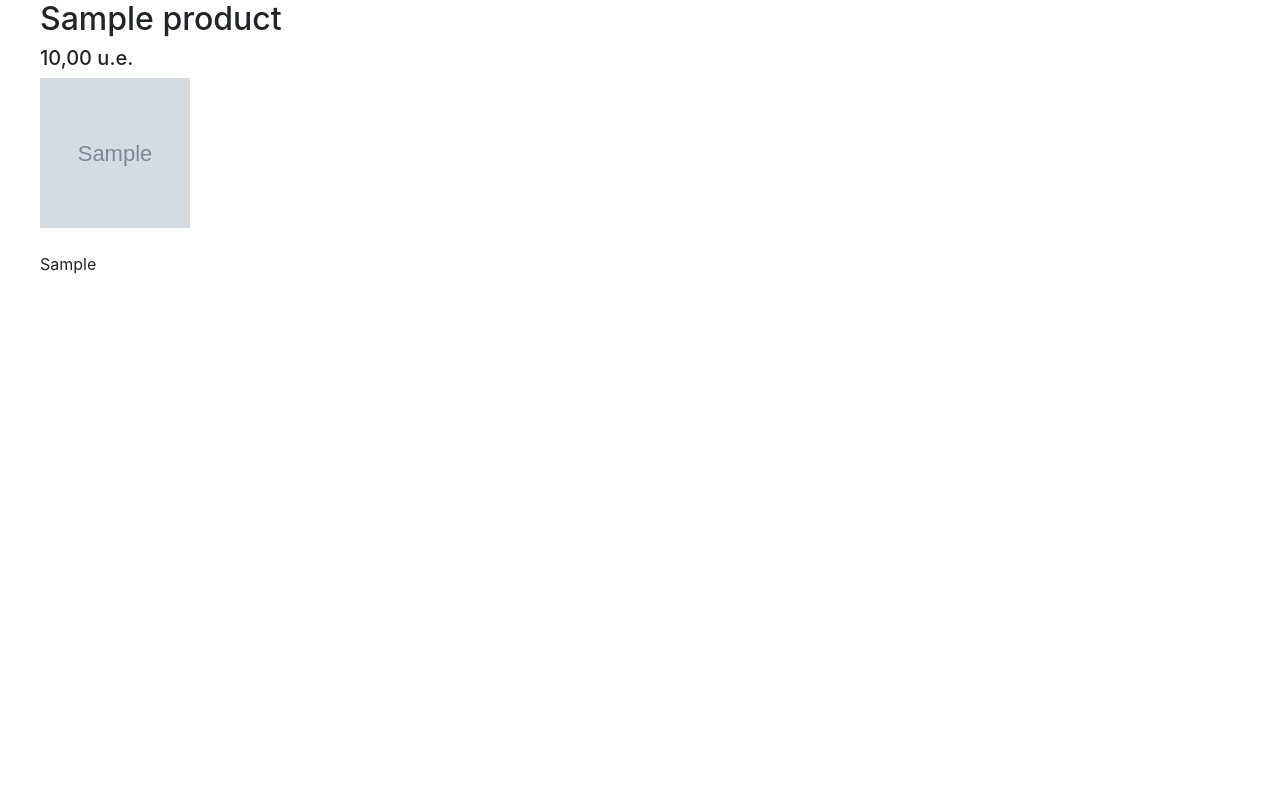
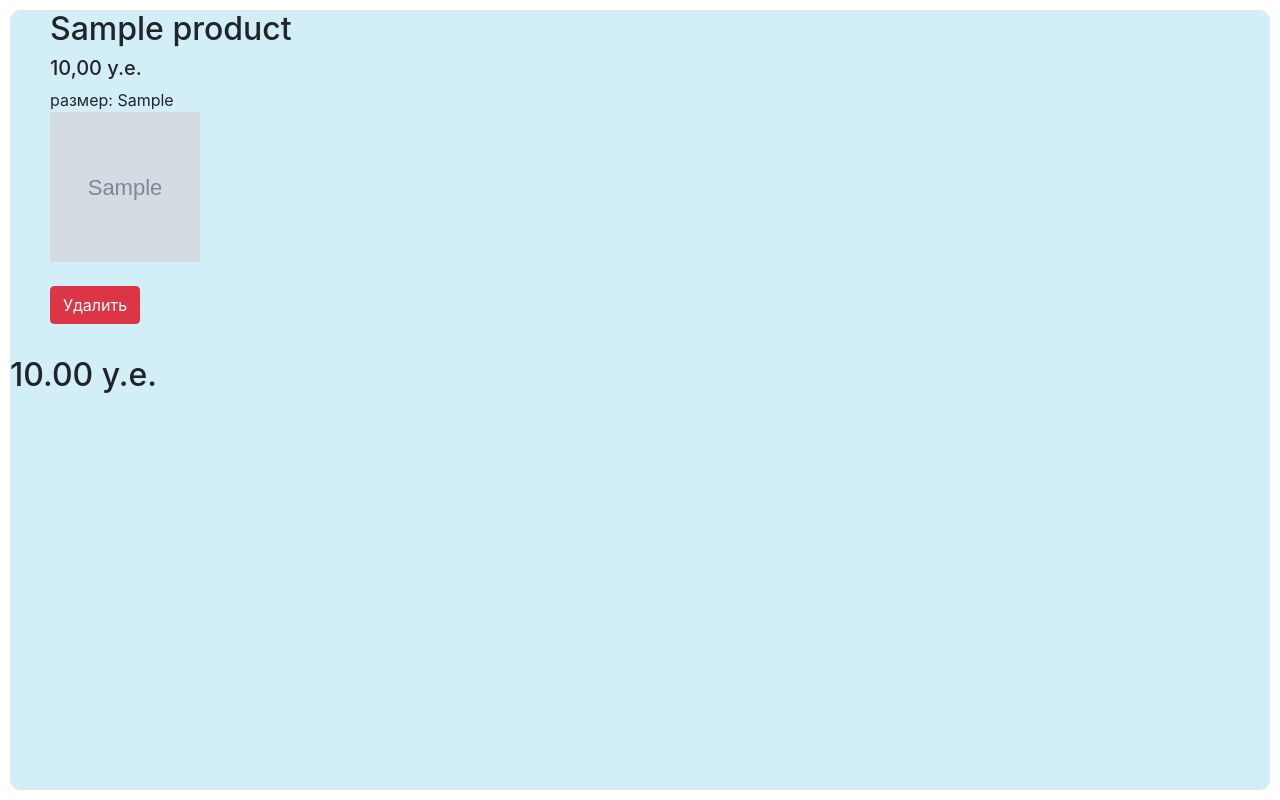
Before and after one commit to A-V-tor/MYSHOP, a Django app: page /cart/ in a window 1280 px wide. Shown: the part 56-856 px from the top of the page. Before the commit the page ends 330 px from the top, so only its background shows below. Run offline with Django 4.2, Linux system fonts and the light colour scheme; a user stored in the database is signed in; tables that the repository leaves empty hold one stand-in row (values such as "Sample post"); grey boxes marked "Sample" are stand-in pictures; some libraries are stand-ins or nearby versions.

Commit message:
add: удаление товара из корзины
Кнопка удалить товар
Итоговая сумма всех товаров текущей корзины

```diff
--- a/myshop/orders/models.py
+++ b/myshop/orders/models.py
@@ -5,7 +5,9 @@ from django.db import models
 class Cart(models.Model):
     """Модель корзины товаров"""
 
-    datetime = models.DateField(default=datetime.datetime.now, verbose_name='дата')
+    datetime = models.DateField(
+        default=datetime.datetime.now, verbose_name='дата'
+    )
     user_id = models.ForeignKey(
         'users.User',
         related_name='cart',
--- a/myshop/orders/static/orders/css/styles.css
+++ b/myshop/orders/static/orders/css/styles.css
@@ -2,3 +2,11 @@
     list-style-type: none;
     display: inline-block;
 }
+
+.cart-show {
+    width: 100%;	height: 100%; /* Размеры */
+    background: #d2eff7; /* Цвет фона */
+
+    border: 10px solid #fff; /* Белая рамка */
+    border-radius: 20px; /* Радиус скругления */
+}
--- a/myshop/orders/templates/orders/cart.html
+++ b/myshop/orders/templates/orders/cart.html
@@ -1,17 +1,21 @@
 {% extends 'myshop/base.html' %}
 {% load static %}
 {% block content %}
-
+<div class="cart-show">
     <li class="list-cart">
     {% for product in  object_list %}
         <ul class="list-cart">
+            <form method="post">
+                {% csrf_token %}
                 <h2>{{ product.product_id.name }}</h2>
-        <h5>{{ product.product_id.price }} u.e.</h5>
+                <h5>{{ product.product_id.price }} у.е.</h5>
+                 размер: {{ product.size }}</br>
                 <img src="{{ product.product_id.main_image.url }}" class="" width="150" height="150" alt="..."></br></br>
-        {{ product.size }}
+                <button type="submit" class="btn btn-danger" name="remove_product" value='{{ product.id }}'>Удалить</button>
+            </form>
         </ul>
-
-
     {% endfor %}
+        <h2>{{sum|stringformat:".2f"}} у.е.</h2>
     </li>
+</div>
 {% endblock %}
--- a/myshop/orders/views.py
+++ b/myshop/orders/views.py
@@ -1,8 +1,8 @@
-
+from django.db.models import *
 from django.views.generic import ListView
 
 from django.contrib.auth import get_user_model
-from django.shortcuts import render
+from django.shortcuts import render, redirect
 
 from orders.models import Cart
 
@@ -15,3 +15,27 @@ class CartUserView(ListView):
 
     def get_queryset(self):
         return Cart.objects.filter(user_id=self.request.user)
+
+    def get_context_data(self, **kwargs):
+        context = super(CartUserView, self).get_context_data(**kwargs)
+        user = self.request.user
+
+        # сумма текущей корзины
+        context['sum'] = (
+            Cart.objects.filter(user_id=user)
+            .aggregate(Sum('product_id__price'))
+            .get('product_id__price__sum')
+        )
+        return context
+
+    def post(self, request, *args, **kwargs):
+
+        product_id = request.POST.get('remove_product', None)
+        if product_id is not None:
+            print(int(product_id))
+            entries = Cart.objects.get(id=int(product_id))
+            entries.delete()
+        else:
+            raise ValueError('Некорректное значение!')
+
+        return redirect('cart')
```
Also changed, not shown: myshop/product/views.py (+13 -3 lines), myshop/orders/urls.py (line endings or trailing spaces). Lines whose indentation alone changed are shown as unchanged.
